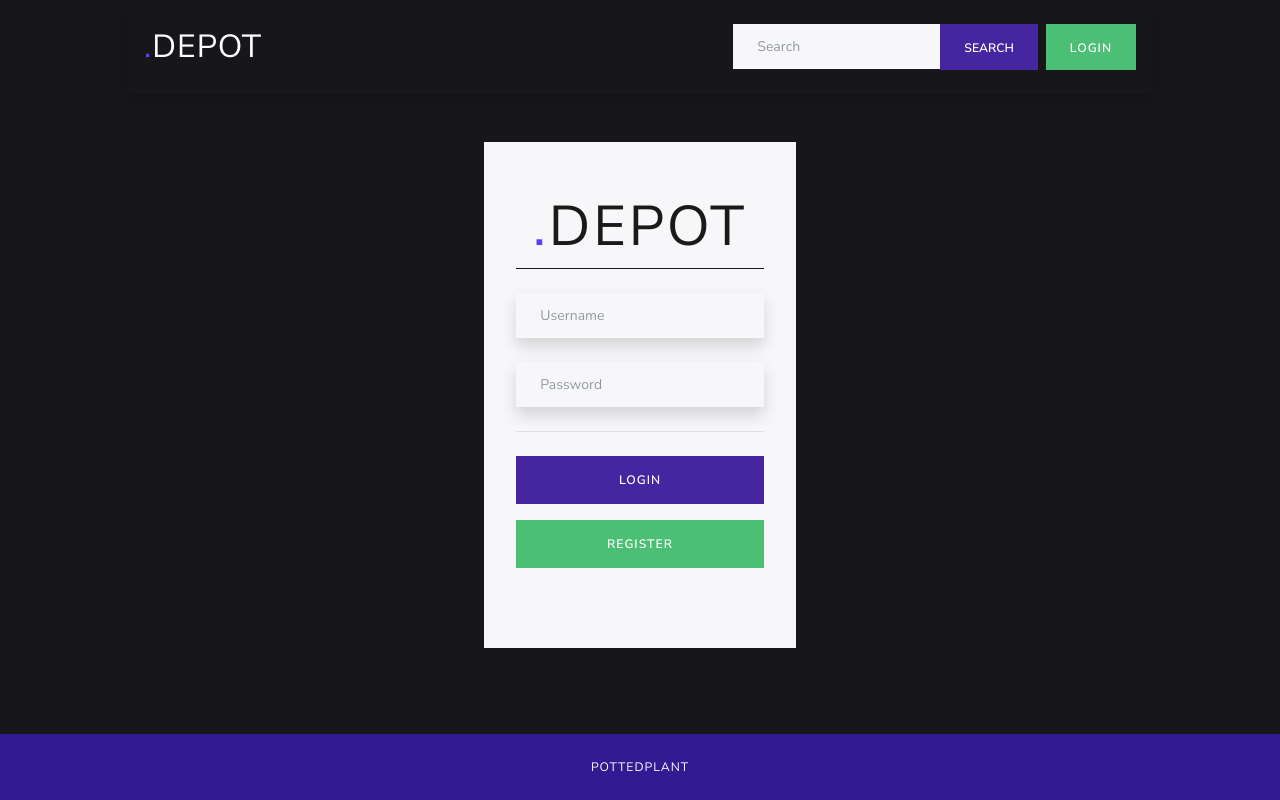
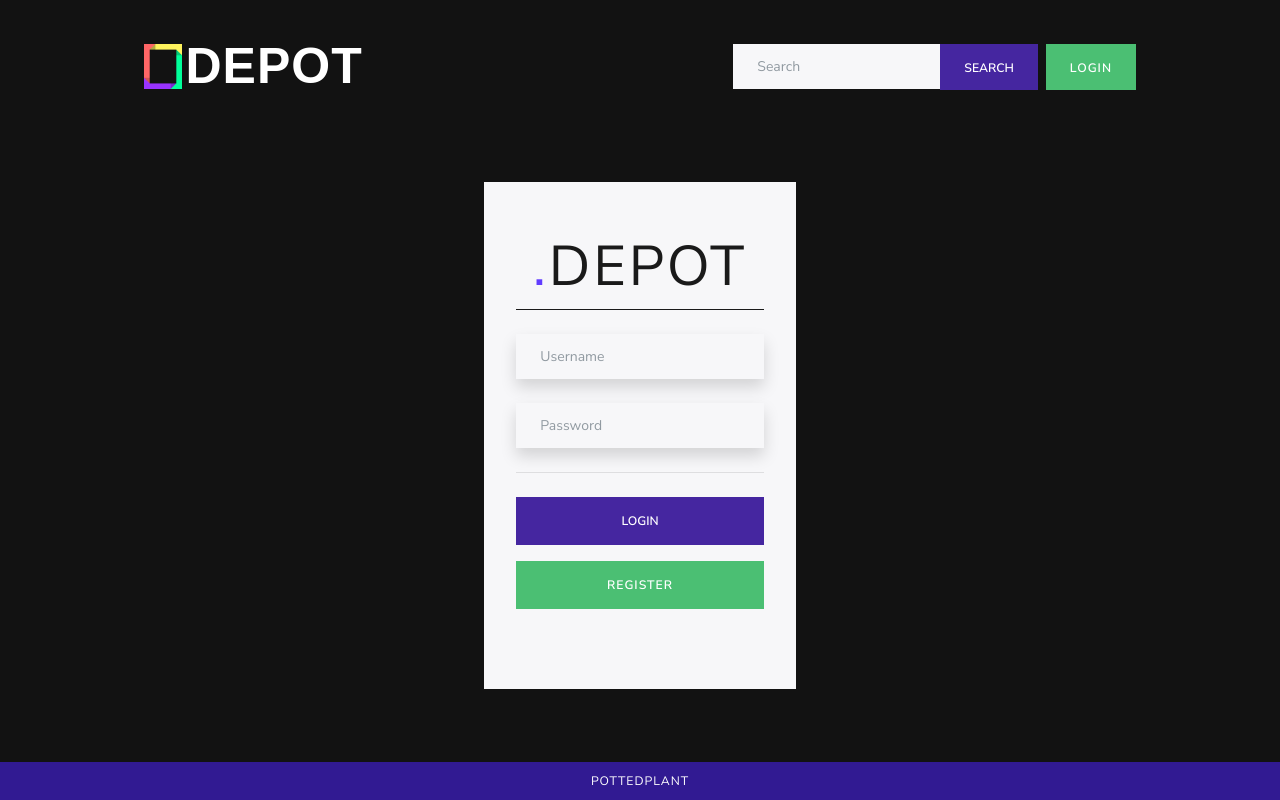
Before and after one commit to dinogomez/depot, a PHP site: page /login.php in a window 1280 px wide. Run offline with PHP 8.4, Linux system fonts and the light colour scheme.

Commit message:
Added Reworks for 1.0.1c

```diff
--- a/frontend/css/depot.css
+++ b/frontend/css/depot.css
@@ -40,7 +40,7 @@
    */
 
 
- --lightgrey: rgb(23, 22, 26);
+ --lightgrey: rgb(18, 18, 18);
  --darkgrey:  rgb(19, 18, 24);
  --navpurp:   rgb(49,26,146);
  --navlite:   rgb(69,38,160);
@@ -139,8 +139,18 @@
 }
 
 /* MAIN */
+.img-logo{
+
+  max-width: 45px;
+  max-height: 45px;
+}
+.box {
+   display: flex;
+   align-items:center;
+}
 
 .footer-copyright{
+  padding:10px;
   font-weight: 400;
   background-color: rgb(49,26,146);
   color:white;
@@ -211,6 +221,17 @@
 }
 
 
+.font-logo{
+  font-family: 'Raleway', sans-serif;
+  color: white;
+  font-size: 50px;
+  font-weight: 800;
+
+
+
+
+
+}
 
 
 /* COLOR CSS */
--- a/frontend/login.php
+++ b/frontend/login.php
@@ -12,25 +12,26 @@
                 <h1 class="display-4"><span class="purple-nav">.</span>DEPOT</h1>
               </div>
 
-              <form class="mt-3">
+              <form class="mt-3" action="../backend/process-login.php" method="POST">
                 <div class="form-group shadow mt-4">
-                  <input type="text" class="form-control" id="formGroupExampleInput" placeholder="Username">
+                  <input type="text" class="form-control" id="username"  name="username" placeholder="Username">
                 </div>
 
                 <div class="form-group shadow mt-4">
-                  <input type="password" class="form-control" id="formGroupExampleInput2" placeholder="Password">
+                  <input type="password" class="form-control" id="password" name="password" placeholder="Password">
                 </div>
 
-              </form>
               <hr class="my-4">
               <div class="text-center">
                 <!-- <p>.DEPOT is not affiliated with STEAM.</p> -->
                 <p class="lead">
-                  <a class="btn btn-primary w-100" href="#">Login</a>
+                  <input class="btn btn-primary w-100" type="submit" name="login" value="Login">
                   <a class="btn btn-success mt-3 w-100" href="register.php">Register</a>
 
 
                 </p>
+              </form>
+
               </div>
 
             </div>
--- a/frontend/view/nav-main.php
+++ b/frontend/view/nav-main.php
@@ -1,6 +1,14 @@
-<nav class="navbar navbar-expand-lg navbar-dark shadow">
-  <a class="display-5 font" href="../frontend/index.php"><span class="purple-nav">.</span>DEPOT</a>
 
+<nav class="navbar navbar-expand-lg navbar ">
+
+  <a class="navbar-brand" href="#">
+    <div class="box">
+      <img class="img-logo mr-1"src="img/depot-favicon.png" alt="">
+      <span class="font-logo">DEPOT</span>
+    </div>
+
+
+  </a>
   <!-- <a class="navbar-brand display-3" href="#"><span class="display-5"><span class="purple-nav">.</span>DEPOT</span></a> -->
   <button class="navbar-toggler" type="button" data-toggle="collapse" data-target="#navbarColor01" aria-controls="navbarColor01" aria-expanded="false" aria-label="Toggle navigation">
     <span class="navbar-toggler-icon"></span>
```
Also changed, not shown: backend/process-login.php (added, +10 -0 lines), frontend/index.php (+12 -0 lines), README.md, frontend/img/depot-favicon.png, frontend/img/depot-logo.png (added), 3 other files.
